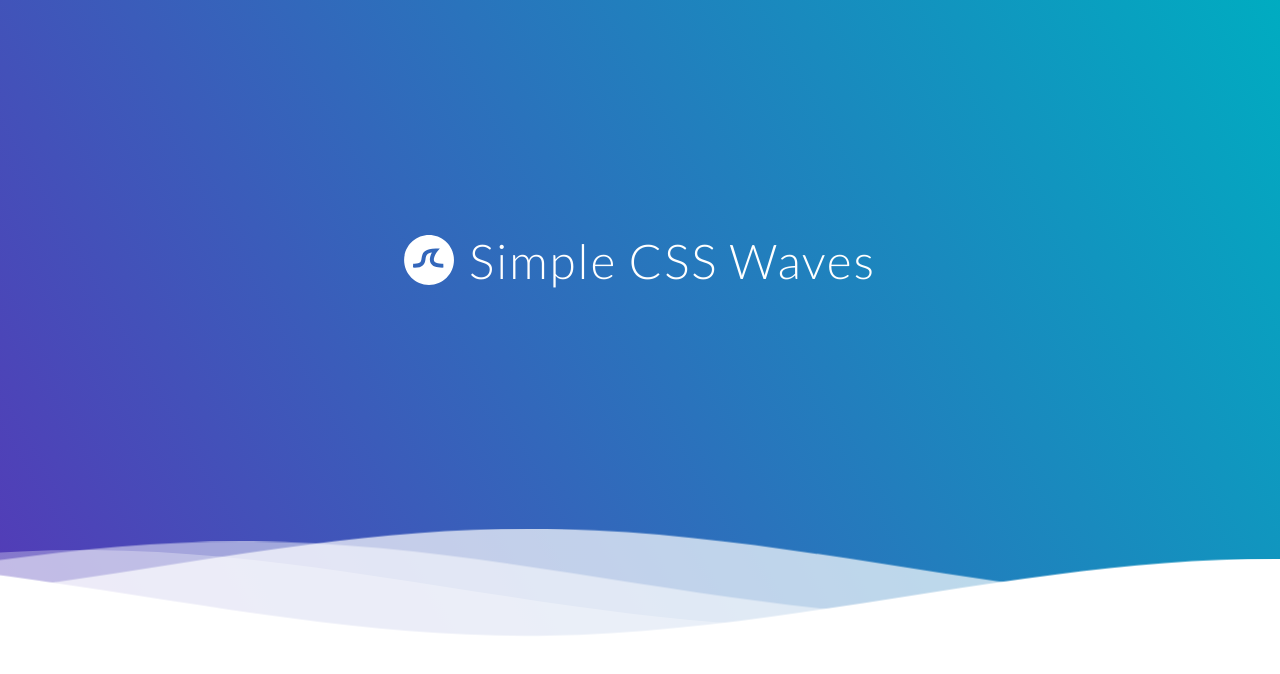
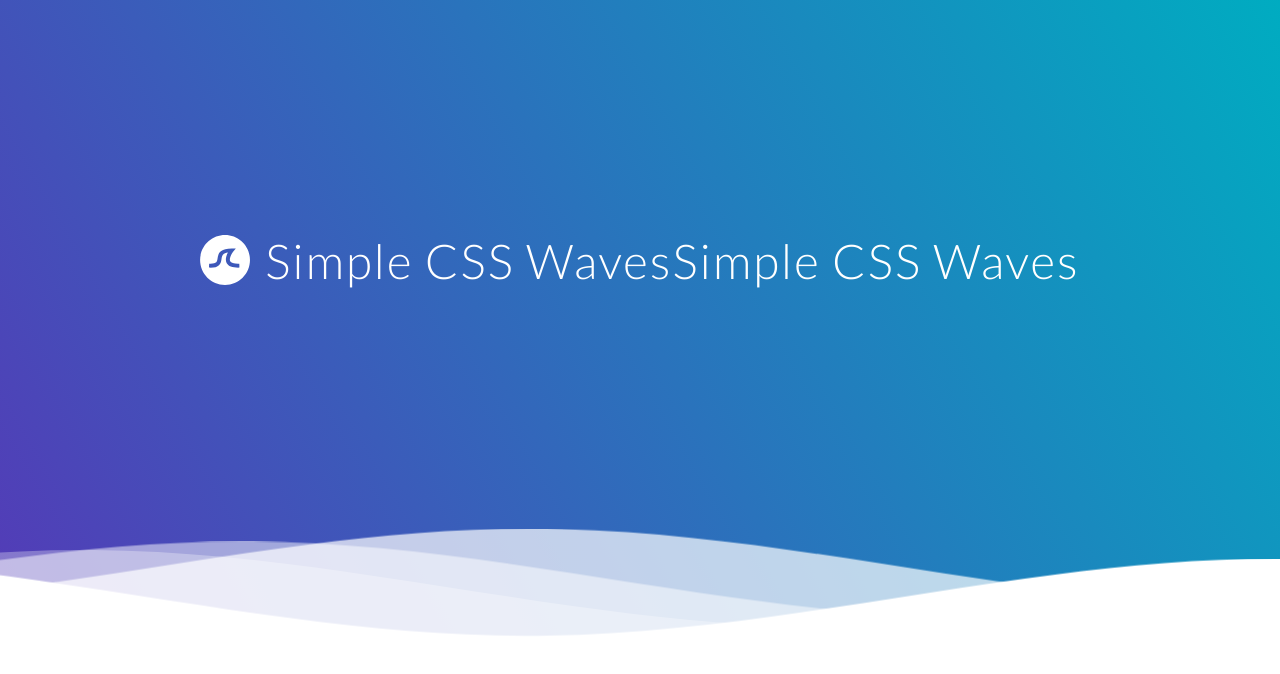
Before and after one commit to Arunmanistheboss/Formation_GIT, a plain HTML site: page index.html in a window 1280 px wide. Drawn offline with Linux system fonts and the light colour scheme.

Commit message:
h1 complet

```diff
--- a/index.html
+++ b/index.html
@@ -25,7 +25,9 @@ of Simple CSS Waves-->
     </g>
     </svg>
     <h1>Simple CSS Waves</h1>
-    </div>
+
+    <h1>Simple CSS Waves</h1>
+</div>
 
     <!--Waves Container-->
     <div>
```
